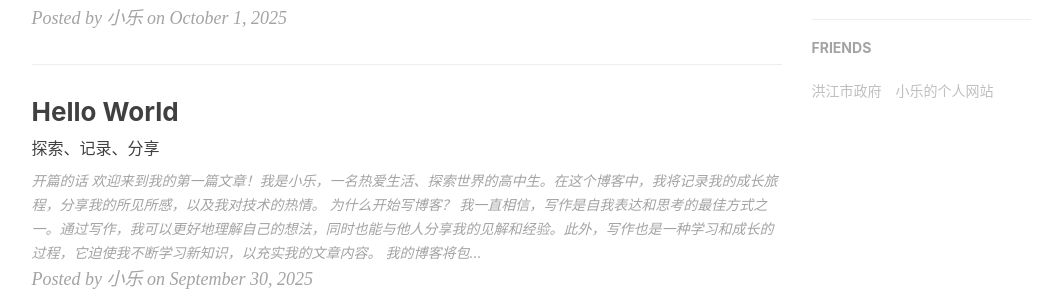
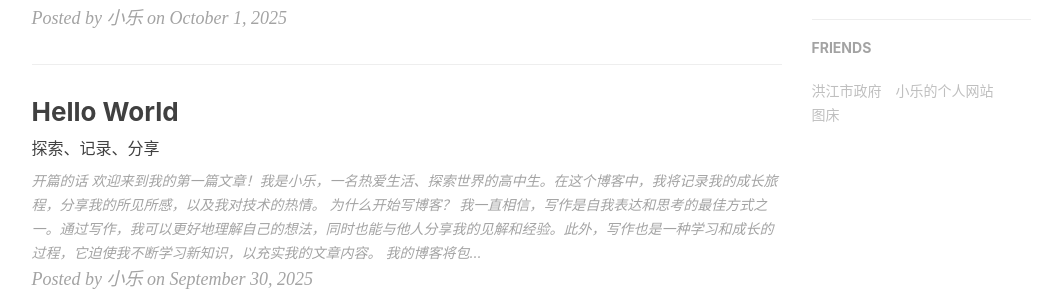
Before and after one commit to CraftBlockht6x/CraftBlockht6x.github.io, a Jekyll site: the page built from index.html, in a window 1280 px wide. Shown: the part 896-1194 px from the top of the page, without its empty margins (136-1198 px from the left). Built offline with Jekyll 4.4.1, drawn with Linux system fonts in a browser that asks for light colours; nearby versions of some CDN libraries; the list of posts is cut into pages by our own code; comment, search, counter and statistics services are not loaded.

Commit message:
更新文章

```diff
--- a/_config.yml
+++ b/_config.yml
@@ -93,7 +93,7 @@ friends:
    [
      { title: "洪江市政府", href: "http://www.hjs.gov.cn/" },
      { title: "小乐的个人网站", href: "https://craftblockht6x.github.io/web/" },
-    # { title: "Kun Qian", href: "http://kunq.me" },
+     { title: "图床", href: "https://mtcxlg6x.cn-nb1.rainapp.top/" },
     # { title: "Sherry Woo", href: "https://sherrywoo.me/" },
     # { title: "SmdCn", href: "http://blog.smdcn.net" },
     # { title: "JiyinYiyong", href: "http://tiye.me/" },
```
